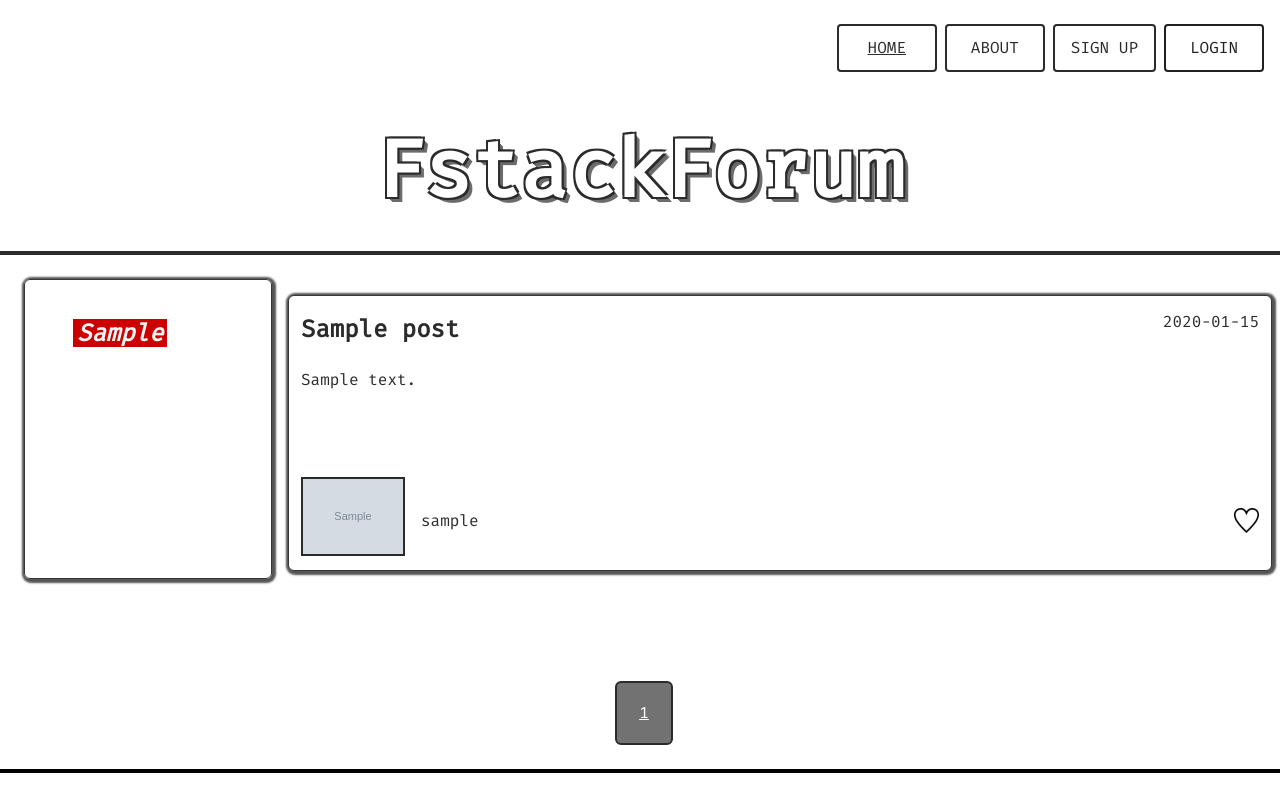
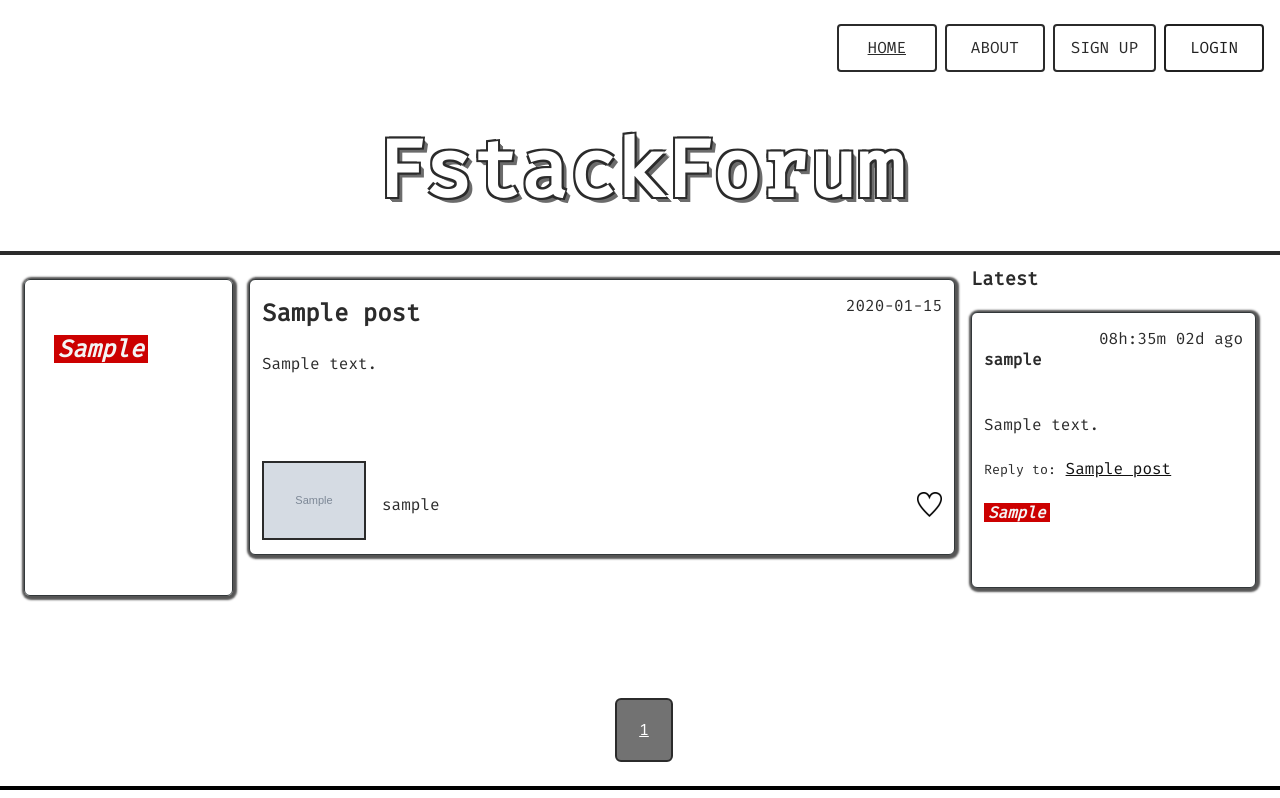
Before and after one commit to brandon-wallace/fstack-forum, a Flask app: page / in a window 1280 px wide. Shown: the top 798 px of the page. Run offline with Flask 2, Linux system fonts and the light colour scheme; tables that the repository leaves empty hold one stand-in row (values such as "Sample post"); grey boxes marked "Sample" are stand-in pictures.

Commit message:
config: Add latest column
- Added section to display the latest comments on Fstackforum.
- Replaced tags to make the HTML more semantic.

```diff
--- a/application/templates/forum/index.html
+++ b/application/templates/forum/index.html
@@ -10,7 +10,9 @@
 
   <div class="index-content">
 
-    <aside class="index-categories">
+    <!-- Categories -->
+
+    <section class="index-categories">
 
       <div class="categories">
 
@@ -26,9 +28,13 @@
 
       </div>
 
-    </aside>
+    </section>
 
-    <section class="index-tiles row">
+    <!-- END -->
+
+    <!-- Post -->
+
+    <article class="index-tiles row">
 
       {% for post in posts.items %}
 
@@ -64,7 +70,38 @@
 
       {% endfor %}
 
-    </section>
+    </article>
+
+    <!-- END -->
+
+    <!-- Latest -->
+
+    <article class="index-latest">
+
+      <header class="index__latest__header">
+        <h3 class="tile__title">Latest</h3>
+      </header>
+
+      {% for comment in comments %}
+
+        <div class="tile">
+
+          <div class="tile__content">
+            <header class="align-horizontal">
+              <h4>{{ comment.author.username }} </h4><span>{{ comment.date_posted|datetime_format("%Hh:%Mm %dd ago") }}</span>
+            </header>
+            <p class="crop-text">{{ comment.content }}</p>
+            <span><small>Reply to:</small> <a class="underline" href="{{ url_for('forum.display_post', post_id=comment.id) }}">{{ comment.post.title }}</a></span>
+            <p>{{ categoryType(type=comment.category, category_text=comment.category) }}</p>
+          </div>
+
+        </div>
+
+      {% endfor %}
+
+    </article>
+
+    <!-- END -->
 
   </div>
 
```
